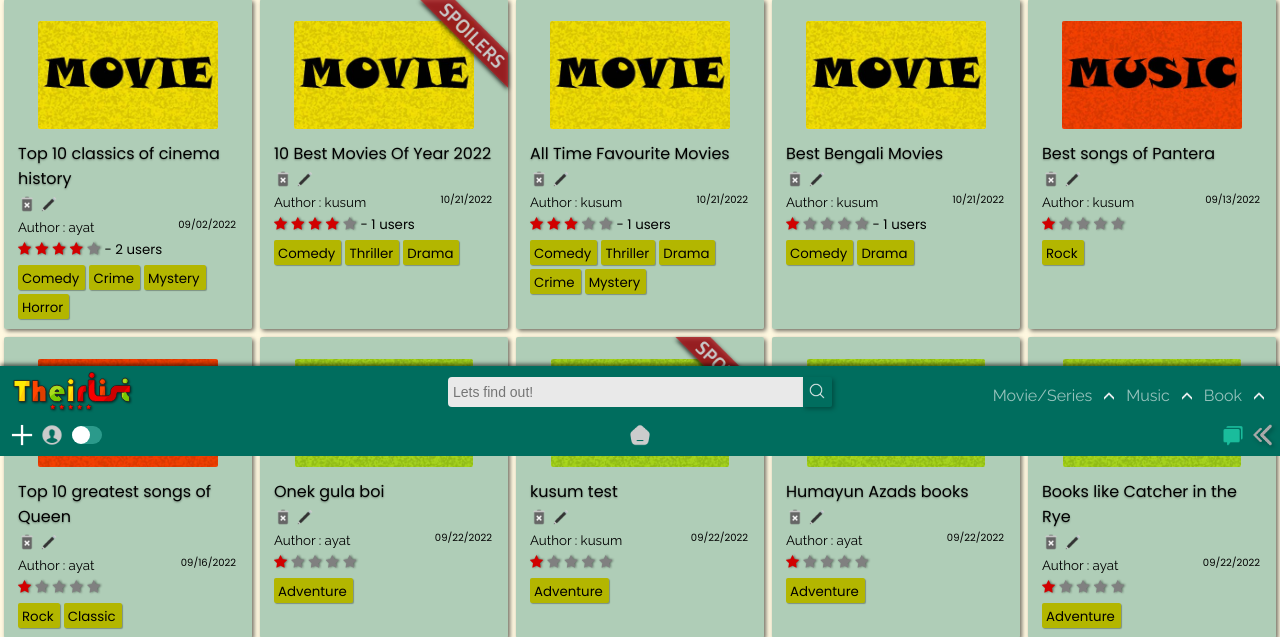
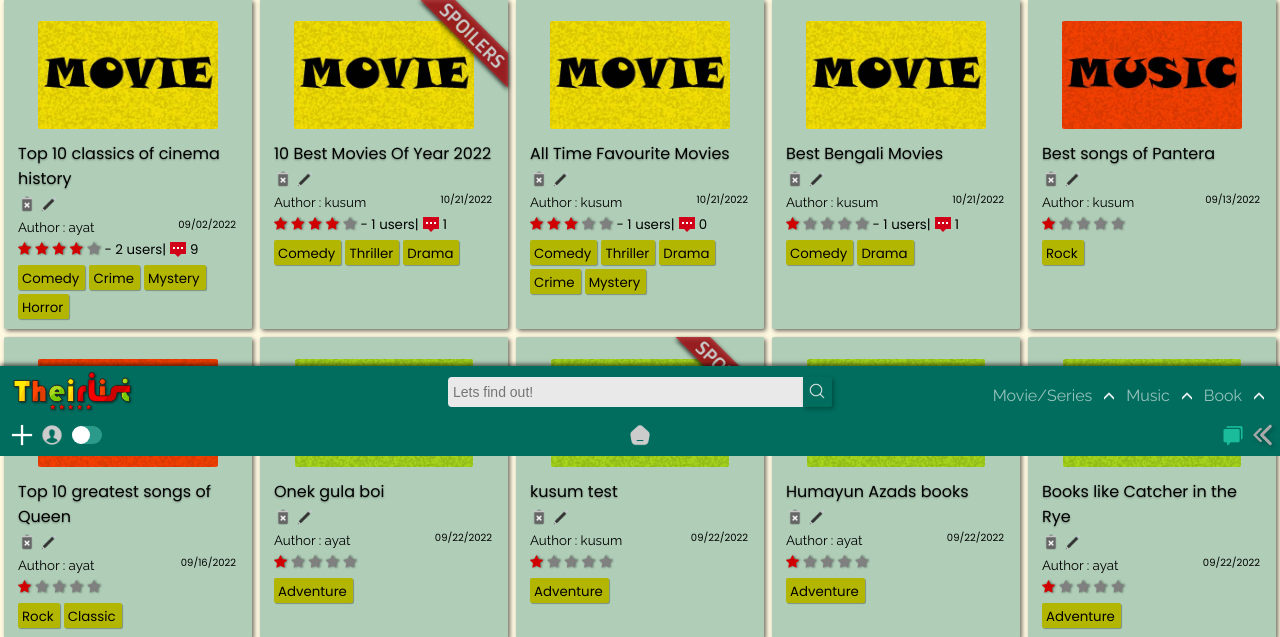
Before and after one commit to ayat1041/theirlist-website-night, a Django app: page /home/all in a window 1280 px wide. Shown: the part 344-981 px from the top of the page. Run offline with Django 4.2, Linux system fonts and the light colour scheme; a user stored in the database is signed in; data comes from the database, SQL or seed files in the repository; some libraries are stand-ins or nearby versions.

```diff
--- a/app/models.py
+++ b/app/models.py
@@ -80,8 +80,10 @@ class List(models.Model):
     def count_rating(self):
         return Starr.objects.filter(list=self).count()
 
+    def count_comments(self):
+        return Review.objects.filter(List=self).count()
     def __str__(self):
-        return f'{self.title}|{self.creator}|{self.average_rating()}|{self.count_rating()}'
+        return f'{self.title}|{self.creator}|{self.average_rating()}|{self.count_rating()}|{self.count_comments()}'
     def save(self, *args, **kwargs):
         self.slug = slugify(self.title + str(self.posted))
         super(List,self).save(*args, **kwargs)
--- a/static/app/css/desk.css
+++ b/static/app/css/desk.css
@@ -1123,3 +1123,9 @@ comments */
 .star-headline span{
     font-size: 14px;
 }
+.comments_count{
+    height: 16px;
+    margin-bottom: -3px;
+    margin-left: 4px;
+    margin-right: 4px;
+}
--- a/templates/app/all.html
+++ b/templates/app/all.html
@@ -133,7 +133,7 @@
                 <span class="fa fa-star {% if lola.average_rating > 3 %} checked {% endif %}" ></span>
                 <span class="fa fa-star {% if lola.average_rating > 4 %} checked {% endif %}"></span>
               </span>
-              <small> - {{lola.count_rating}} users</small>
+              <small> - {{lola.count_rating}} users|<img class="comments_count" src="{% static 'app/images/comments.png' %}">{{lola.count_comments}}</small>
             </div>
 
               {% for tag in lola.genre.all %}
```
Also changed, not shown: templates/app/list_detail.html (+9 -1 lines), static/app/images/comments.png (added), 2 other files.
